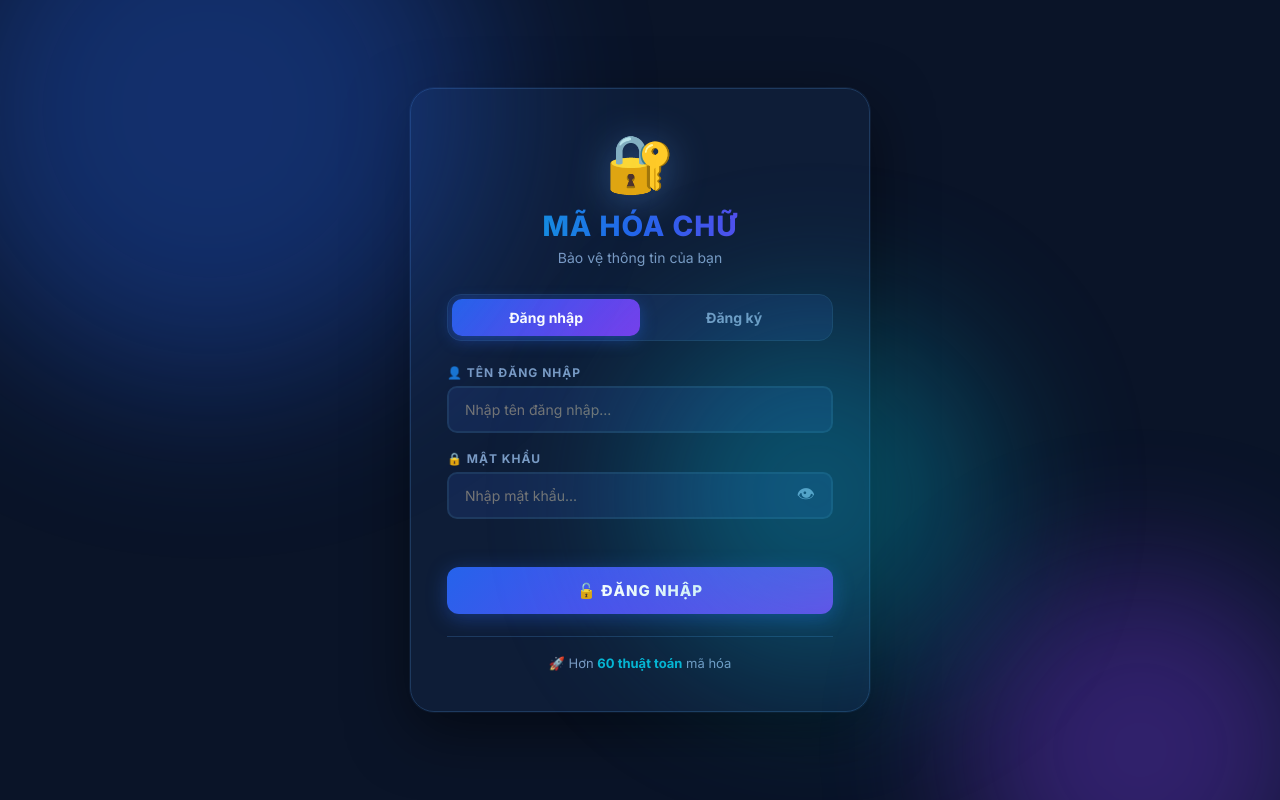
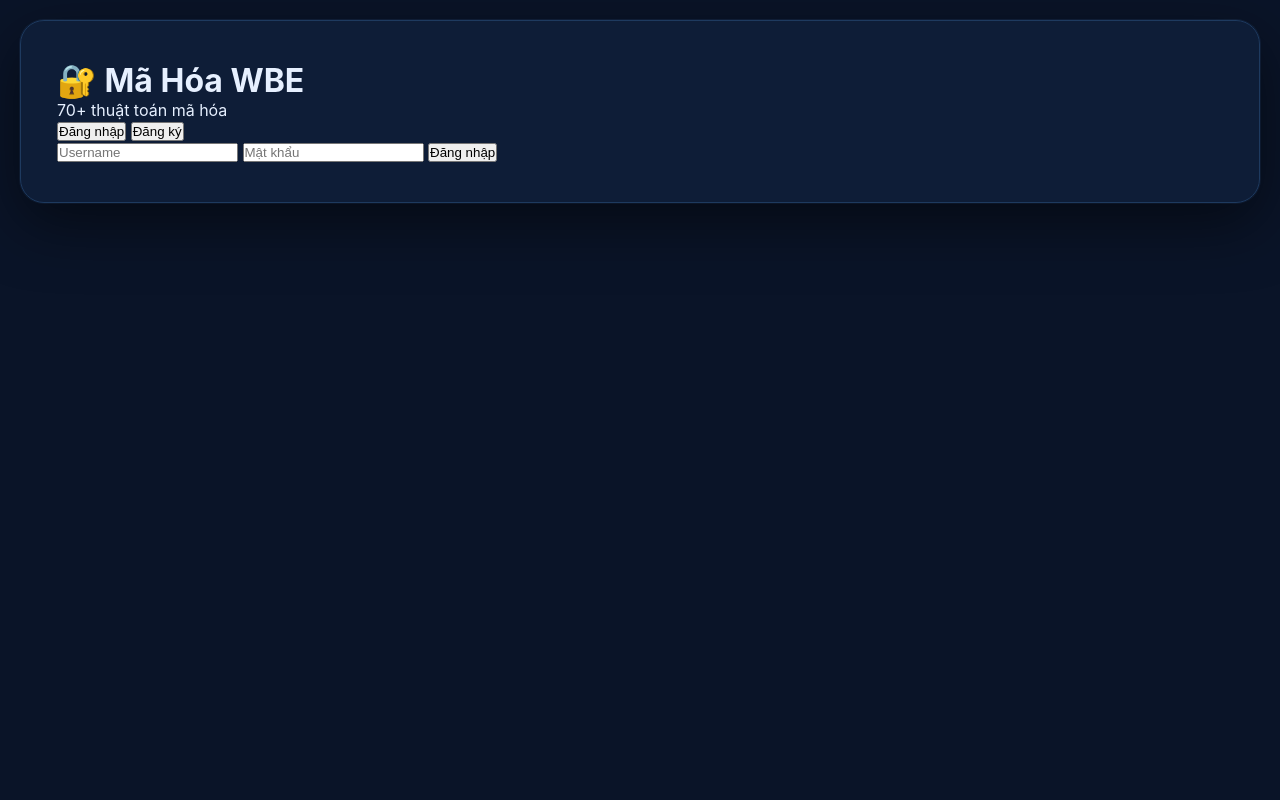
Before and after one commit to 0349632920/ma-hoa-wbe, a Flask app: page /login in a window 1280 px wide. Run offline with Flask 3, Linux system fonts and the light colour scheme; some libraries are stand-ins or nearby versions.

Commit message:
Update login.html

```diff
--- a/templates/login.html
+++ b/templates/login.html
@@ -3,203 +3,97 @@
 <head>
     <meta charset="UTF-8">
     <meta name="viewport" content="width=device-width, initial-scale=1.0">
-    <title>🔐 Đăng nhập - Mã Hóa Chữ</title>
-    <link rel="stylesheet" href="/static/style.css">
-    <link href="https://fonts.googleapis.com/css2?family=Inter:wght@400;600;700;800&display=swap" rel="stylesheet">
+    <title>Đăng nhập - Mã Hóa WBE</title>
+    <link rel="stylesheet" href="{{ url_for('static', filename='style.css') }}">
 </head>
-<body class="login-page">
-    <div class="login-container">
+<body class="login-body">
     <div class="login-card">
-            <div class="login-header">
-                <span class="login-icon">🔐</span>
-                <h1>MÃ HÓA CHỮ</h1>
-                <p class="login-subtitle">Bảo vệ thông tin của bạn</p>
+        <h1>🔐 Mã Hóa WBE</h1>
+        <p class="muted">70+ thuật toán mã hóa</p>
+
+        <div class="tabs">
+            <button class="tab active" data-action="login">Đăng nhập</button>
+            <button class="tab" data-action="register">Đăng ký</button>
         </div>
 
-            <div class="login-tabs">
-                <button class="login-tab active" data-tab="login">Đăng nhập</button>
-                <button class="login-tab" data-tab="register">Đăng ký</button>
-            </div>
+        <input type="text" id="username" placeholder="Username" autocomplete="username">
+        <input type="password" id="password" placeholder="Mật khẩu" autocomplete="current-password">
 
-            <form class="login-form" id="login-form">
-                <div class="form-group">
-                    <label>👤 Tên đăng nhập</label>
-                    <input type="text" id="login-username" placeholder="Nhập tên đăng nhập..." autocomplete="username">
-                </div>
-                <div class="form-group">
-                    <label>🔒 Mật khẩu</label>
-                    <div class="password-input">
-                        <input type="password" id="login-password" placeholder="Nhập mật khẩu..." autocomplete="current-password">
-                        <button type="button" class="eye-btn" data-target="login-password">👁</button>
-                    </div>
-                </div>
-                <div class="login-error" id="login-error"></div>
-                <button type="submit" class="login-submit">🔓 ĐĂNG NHẬP</button>
-            </form>
+        <button class="btn btn-primary btn-block" id="btn-submit">Đăng nhập</button>
 
-            <form class="login-form hidden" id="register-form">
-                <div class="form-group">
-                    <label>👤 Tên đăng nhập</label>
-                    <input type="text" id="reg-username" placeholder="VD: nguyenvana" autocomplete="username">
-                </div>
-                <div class="form-group">
-                    <label>🔒 Mật khẩu</label>
-                    <div class="password-input">
-                        <input type="password" id="reg-password" placeholder="Ít nhất 6 ký tự..." autocomplete="new-password">
-                        <button type="button" class="eye-btn" data-target="reg-password">👁</button>
-                    </div>
-                </div>
-                <div class="form-group">
-                    <label>🔒 Nhập lại mật khẩu</label>
-                    <div class="password-input">
-                        <input type="password" id="reg-password2" placeholder="Nhập lại mật khẩu..." autocomplete="new-password">
-                        <button type="button" class="eye-btn" data-target="reg-password2">👁</button>
-                    </div>
-                </div>
-                <div class="login-error" id="register-error"></div>
-                <button type="submit" class="login-submit register">✨ TẠO TÀI KHOẢN</button>
-            </form>
-
-            <div class="login-footer">
-                <span>🚀 Hơn <b>60 thuật toán</b> mã hóa</span>
-            </div>
-        </div>
-
-        <!-- Trang trí nền -->
-        <div class="bg-decoration">
-            <div class="blob blob-1"></div>
-            <div class="blob blob-2"></div>
-            <div class="blob blob-3"></div>
-        </div>
+        <p id="msg" class="msg"></p>
     </div>
 
     <script>
-    // ============================================================
-    // TOGGLE TABS
-    // ============================================================
-    document.querySelectorAll(".login-tab").forEach(tab => {
-        tab.addEventListener("click", () => {
-            document.querySelectorAll(".login-tab").forEach(t => t.classList.remove("active"));
-            tab.classList.add("active");
+        const tabs = document.querySelectorAll('.tab');
+        const btn = document.getElementById('btn-submit');
+        const msg = document.getElementById('msg');
+        let action = 'login';
 
-            const target = tab.dataset.tab;
-            document.getElementById("login-form").classList.toggle("hidden", target !== "login");
-            document.getElementById("register-form").classList.toggle("hidden", target !== "register");
-        });
+        tabs.forEach(t => t.addEventListener('click', () => {
+            tabs.forEach(x => x.classList.remove('active'));
+            t.classList.add('active');
+            action = t.dataset.action;
+            btn.textContent = action === 'login' ? 'Đăng nhập' : 'Đăng ký';
+            msg.textContent = '';
+            msg.style.color = '';
+        }));
+
+        btn.addEventListener('click', submit);
+        document.addEventListener('keypress', e => { if (e.key === 'Enter') submit(); });
+
+        async function submit() {
+            const username = document.getElementById('username').value.trim();
+            const password = document.getElementById('password').value;
+            if (!username || !password) {
+                msg.style.color = 'red';
+                msg.textContent = '⚠️ Nhập đủ username và mật khẩu';
+                return;
+            }
+            btn.disabled = true;
+            msg.style.color = '#8b949e';
+            msg.textContent = '⏳ Đang xử lý...';
+
+            try {
+                // ⚠️ ENDPOINT ĐÚNG LÀ /login (KHÔNG có /api/)
+                const res = await fetch('/login', {
+                    method: 'POST',
+                    headers: {'Content-Type': 'application/json'},
+                    body: JSON.stringify({username, password, action})
                 });
 
-    // ============================================================
-    // TOGGLE PASSWORD
-    // ============================================================
-    document.querySelectorAll(".eye-btn").forEach(btn => {
-        btn.addEventListener("click", () => {
-            const inp = document.getElementById(btn.dataset.target);
-            if (inp.type === "password") {
-                inp.type = "text";
-                btn.textContent = "🙈";
-            } else {
-                inp.type = "password";
-                btn.textContent = "👁";
-            }
-        });
-    });
-
-    // ============================================================
-    // LOGIN
-    // ============================================================
-    document.getElementById("login-form").addEventListener("submit", async (e) => {
-        e.preventDefault();
-        const username = document.getElementById("login-username").value.trim();
-        const password = document.getElementById("login-password").value;
-        const errEl = document.getElementById("login-error");
-        const btn = e.target.querySelector(".login-submit");
-
-        errEl.textContent = "";
-        if (!username || !password) {
-            errEl.textContent = "⚠ Vui lòng nhập đầy đủ";
+                // Đọc text trước để tránh lỗi khi response không phải JSON
+                const text = await res.text();
+                let data;
+                try {
+                    data = JSON.parse(text);
+                } catch (parseErr) {
+                    msg.style.color = 'red';
+                    msg.textContent = `❌ Server lỗi (${res.status}). Xem Console (F12).`;
+                    console.error('Server response:', text.slice(0, 500));
+                    btn.disabled = false;
                     return;
                 }
 
-        btn.disabled = true;
-        btn.textContent = "⏳ Đang đăng nhập...";
-
-        try {
-            const res = await fetch("/api/login", {
-                method: "POST",
-                headers: {"Content-Type": "application/json"},
-                body: JSON.stringify({username, password})
-            });
-            const data = await res.json();
-
-            if (data.success) {
-                btn.textContent = "✅ Thành công!";
-                setTimeout(() => window.location.href = "/", 500);
+                if (data.ok) {
+                    msg.style.color = 'green';
+                    msg.textContent = '✅ Thành công! Đang chuyển trang...';
+                    setTimeout(() => location.href = data.redirect, 400);
+                } else if (data.banned && data.redirect) {
+                    msg.style.color = 'red';
+                    msg.textContent = '🚫 Tài khoản đã bị khóa';
+                    setTimeout(() => location.href = data.redirect, 800);
                 } else {
-                errEl.textContent = "❌ " + data.error;
+                    msg.style.color = 'red';
+                    msg.textContent = '❌ ' + (data.error || 'Lỗi không xác định');
                     btn.disabled = false;
-                btn.textContent = "🔓 ĐĂNG NHẬP";
                 }
-        } catch (err) {
-            errEl.textContent = "❌ Lỗi kết nối";
+            } catch (e) {
+                msg.style.color = 'red';
+                msg.textContent = '❌ Lỗi mạng: ' + e.message;
                 btn.disabled = false;
-            btn.textContent = "🔓 ĐĂNG NHẬP";
             }
-    });
-
-    // ============================================================
-    // REGISTER
-    // ============================================================
-    document.getElementById("register-form").addEventListener("submit", async (e) => {
-        e.preventDefault();
-        const username = document.getElementById("reg-username").value.trim();
-        const password = document.getElementById("reg-password").value;
-        const password2 = document.getElementById("reg-password2").value;
-        const errEl = document.getElementById("register-error");
-        const btn = e.target.querySelector(".login-submit");
-
-        errEl.textContent = "";
-        if (!username || !password || !password2) {
-            errEl.textContent = "⚠ Vui lòng nhập đầy đủ";
-            return;
         }
-        if (password !== password2) {
-            errEl.textContent = "❌ Mật khẩu nhập lại không khớp";
-            return;
-        }
-
-        btn.disabled = true;
-        btn.textContent = "⏳ Đang tạo...";
-
-        try {
-            const res = await fetch("/api/register", {
-                method: "POST",
-                headers: {"Content-Type": "application/json"},
-                body: JSON.stringify({username, password})
-            });
-            const data = await res.json();
-
-            if (data.success) {
-                btn.textContent = "✅ Thành công!";
-                setTimeout(() => window.location.href = "/", 500);
-            } else {
-                errEl.textContent = "❌ " + data.error;
-                btn.disabled = false;
-                btn.textContent = "✨ TẠO TÀI KHOẢN";
-            }
-        } catch (err) {
-            errEl.textContent = "❌ Lỗi kết nối";
-            btn.disabled = false;
-            btn.textContent = "✨ TẠO TÀI KHOẢN";
-        }
-    });
-
-    // Enter để submit
-    document.getElementById("login-password").addEventListener("keypress", (e) => {
-        if (e.key === "Enter") document.getElementById("login-form").requestSubmit();
-    });
-    document.getElementById("reg-password2").addEventListener("keypress", (e) => {
-        if (e.key === "Enter") document.getElementById("register-form").requestSubmit();
-    });
     </script>
 </body>
 </html>
```
Lines whose indentation alone changed are shown as unchanged.
